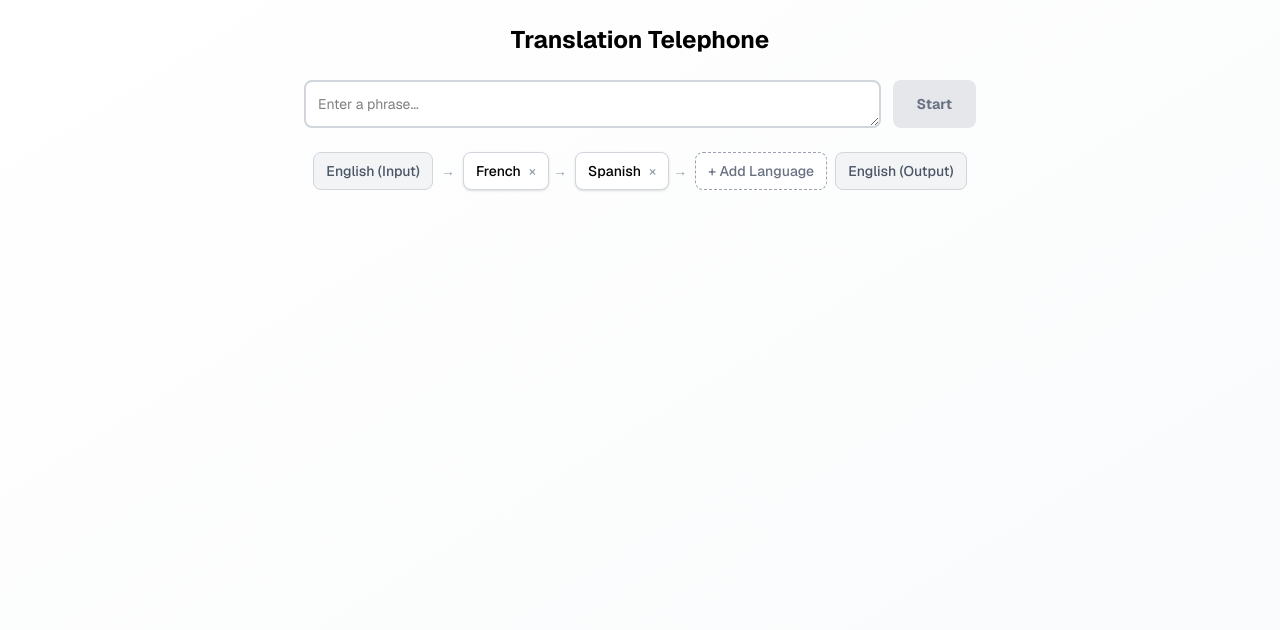
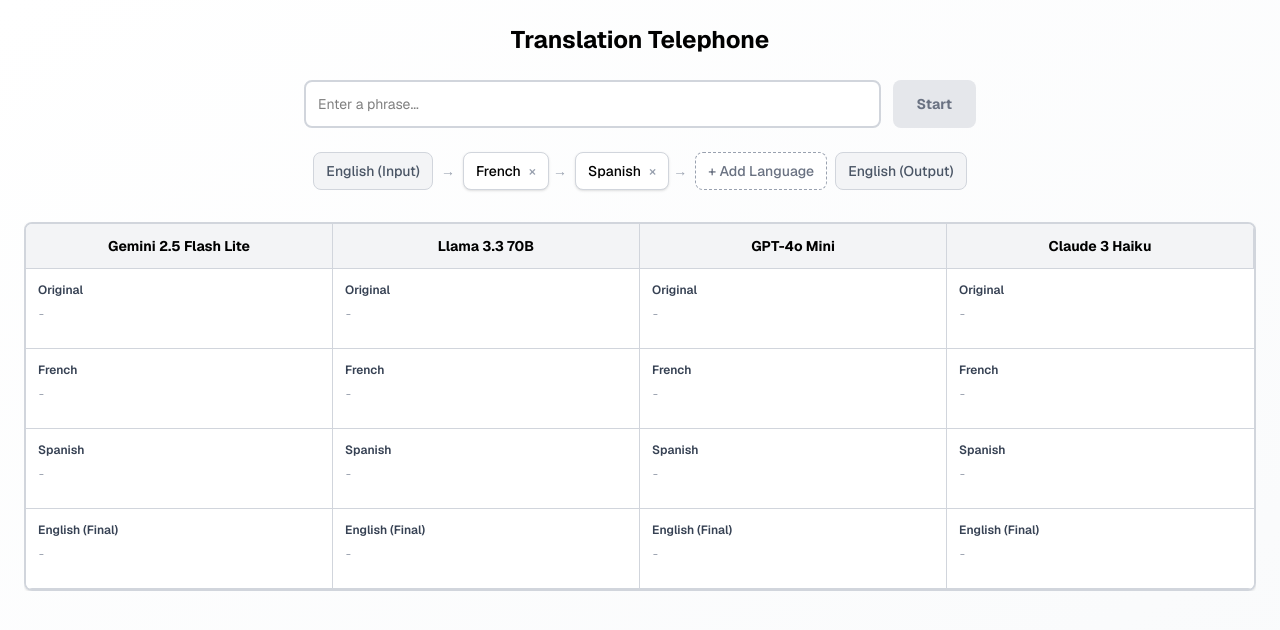
Before and after one commit to khalatevarun/telephone-pg, a Next.js app: page / in a window 1280 px wide. Shown: the top 630 px of the page. Built offline with nearby package versions, Linux system fonts and the light colour scheme.

Commit message:
add more providers | fix streaming

```diff
--- a/src/app/page.tsx
+++ b/src/app/page.tsx
@@ -6,7 +6,7 @@
 
 type ModelStreamState = {
   modelName: string;
-  steps: Record<string, string>; // language -> text
+  steps: Record<number, string>; // stepIndex -> text
   isProcessing: boolean;
   similarity?: number;
 };
@@ -33,7 +33,7 @@
   const [input, setInput] = useState('');
   const [isGameRunning, setIsGameRunning] = useState(false);
   const [streamStates, setStreamStates] = useState<Record<string, ModelStreamState>>({});
-  const [winner, setWinner] = useState<{ modelName: string; similarity: number } | null>(null);
+  const [winners, setWinners] = useState<{ modelName: string; similarity: number }[]>([]);
   const [chain, setChain] = useState<string[]>(['French', 'Spanish']);
 
   const addLanguage = (lang: string) => {
@@ -48,14 +48,14 @@
     if (!input.trim()) return;
 
     setIsGameRunning(true);
-    setWinner(null);
+    setWinners([]);
 
     // Initialize stream states for all models
     const initialStates: Record<string, ModelStreamState> = {};
     COMPETING_MODELS.forEach((model) => {
       initialStates[model.name] = {
         modelName: model.name,
-        steps: { Original: input },
+        steps: { 0: input }, // 0 is Original
         isProcessing: true,
       };
     });
@@ -63,15 +63,6 @@
 
     // Construct the full chain for the server action
     // The server action expects the intermediate steps + the final step (English)
-    // But wait, the server action logic I wrote:
-    // 1. Emits Original
-    // 2. Iterates over chain and translates
-    // 3. Calculates similarity with Original
-    // So if I pass ['French', 'Spanish'], it will translate to French, then Spanish.
-    // Then it calculates similarity between Spanish and Original? No, that's wrong.
-    // The last step MUST be English for the comparison to make sense.
-    // So I should append 'English' to the chain passed to the server.
-
     const serverChain = [...chain.map(lang => ({ lang })), { lang: 'English' }];
 
     try {
@@ -94,7 +85,7 @@
                 modelName: update.modelName,
                 steps: {
                   ...prev[update.modelName]?.steps,
-                  [update.language]: update.text,
+                  [update.stepIndex]: update.text,
                 },
                 isProcessing: !update.isComplete,
                 similarity: update.similarity,
@@ -109,14 +100,17 @@
         })
       );
 
-      // Determine winner
-      let bestResult = results[0];
+      // Determine winner(s)
+      let maxSimilarity = -1;
       for (const result of results) {
-        if (result.similarity > bestResult.similarity) {
-          bestResult = result;
+        if (result.similarity > maxSimilarity) {
+          maxSimilarity = result.similarity;
         }
       }
-      setWinner({ modelName: bestResult.modelName, similarity: bestResult.similarity });
+
+      const winningModels = results.filter(r => Math.abs(r.similarity - maxSimilarity) < 0.0001);
+      setWinners(winningModels);
+
     } catch (error) {
       console.error('Error running game:', error);
       alert('Failed to run the game. Make sure your API key is valid and you have network access.');
@@ -134,13 +128,18 @@
 
         {/* Compact Input Section - Centered */}
         <div className="flex gap-3 mb-6 max-w-2xl mx-auto">
-          <textarea
+          <input
+            type="text"
             id="phrase"
             className="flex-1 bg-white border-2 border-gray-300 rounded-lg p-3 text-black text-sm focus:outline-none focus:border-black focus:ring-2 focus:ring-black focus:ring-opacity-20 transition"
-            rows={1}
             placeholder="Enter a phrase..."
             value={input}
             onChange={(e) => setInput(e.target.value)}
+            onKeyDown={(e) => {
+              if (e.key === 'Enter' && !isGameRunning && input.trim()) {
+                handleStart();
+              }
+            }}
             disabled={isGameRunning}
           />
           <button
@@ -210,7 +209,6 @@
         </div>
 
         {/* Streaming Results Display */}
-        {Object.keys(streamStates).length > 0 && (
         <div className="space-y-4">
             {/* Column-based Streaming Results */}
             <div className="overflow-x-auto">
@@ -218,7 +216,7 @@
                 {/* Model Header Row */}
                 {COMPETING_MODELS.map((model) => {
                   const state = streamStates[model.name];
-                  const isWinner = winner?.modelName === model.name;
+                  const isWinner = winners.some(w => w.modelName === model.name);
                   return (
                     <div
                       key={model.name}
@@ -234,57 +232,39 @@
                 })}
 
                 {/* Language Rows */}
-                {['Original', ...chain, 'English'].map((lang, langIndex) => (
-                  <div key={`lang-${langIndex}`} className="contents">
+                {Array.from({ length: chain.length + 2 }).map((_, stepIndex) => {
+                  // Determine the label for this row
+                  let rowLabel = '';
+                  if (stepIndex === 0) {
+                    rowLabel = 'Original';
+                  } else if (stepIndex === chain.length + 1) {
+                    rowLabel = 'English (Final)';
+                  } else {
+                    // Intermediate steps are 1-based in the loop, but 0-based in the chain array
+                    rowLabel = chain[stepIndex - 1];
+                  }
+
+                  return (
+                    <div key={`step-${stepIndex}`} className="contents">
                       {COMPETING_MODELS.map((model, modelIndex) => {
                         const state = streamStates[model.name];
-                      // Handle duplicate language keys in the steps object if necessary
-                      // But wait, if I have French -> Spanish -> French, the keys in `steps` will overwrite each other?
-                      // Yes, `steps` is Record<string, string>.
-                      // If the chain has duplicate languages, we have a problem.
-                      // We should probably use index-based keys or ensure unique keys.
-                      // But the server emits updates with `language: step.lang`.
-                      // If I have French twice, the second one will overwrite the first in the UI state.
-                      // And the UI renders based on the chain array.
-                      // If I have French (1) and French (2), and the server emits "French", which one is it?
-                      // The server iterates sequentially.
-                      // If I change the server to emit `stepIndex` or something, that would be better.
-                      // But for now, let's assume users won't put the same language twice or if they do, it might be weird.
-                      // Actually, let's fix this properly.
-                      // The server should emit the step index or unique ID.
-                      // But I don't want to change the server protocol too much if I can avoid it.
-                      // Wait, the server emits `language`.
-                      // If I have French -> Spanish -> French.
-                      // 1. Translate to French. Emit { language: 'French' }.
-                      // 2. Translate to Spanish. Emit { language: 'Spanish' }.
-                      // 3. Translate to French. Emit { language: 'French' }.
-                      // The client state `steps` will update 'French' with the latest text.
-                      // The UI maps over `['Original', 'French', 'Spanish', 'French', 'English']`.
-                      // The first 'French' row will show the latest French text (from step 3).
-                      // The second 'French' row will also show the latest French text.
-                      // This is a bug.
-                      // I should probably use the language name as the key for now and assume uniqueness or accept the bug.
-                      // Or I can change the server to emit `stepIndex`.
-                      // Let's stick to the current implementation for now as it's simpler and "good enough" for a demo unless the user specifically tries to break it.
-                      // Actually, the user might want to do English -> French -> English -> French -> English.
-                      // Let's just use the language name for now.
-
-                      const text = state?.steps[lang] || '';
-                      const isWinner = winner?.modelName === model.name;
+                        const text = state?.steps[stepIndex] || '';
+                        const isWinner = winners.some(w => w.modelName === model.name);
                         const isLastCol = modelIndex === COMPETING_MODELS.length - 1;
+                        const isFinalStep = stepIndex === chain.length + 1;
 
                         return (
                           <div
-                          key={`${model.name}-${lang}-${langIndex}`}
+                            key={`${model.name}-${stepIndex}`}
                             className={`border-r border-b border-gray-300 p-3 min-h-20 flex flex-col text-xs leading-relaxed ${
                               isLastCol ? 'border-r-0' : ''
                             } ${
-                            isWinner && lang === 'English' && langIndex === chain.length + 1 // Only highlight the FINAL English
+                              isWinner && isFinalStep
                                 ? 'bg-green-100 border-green-300'
                                 : 'bg-white'
                             }`}
                           >
-                          <div className="font-semibold text-gray-700 mb-1">{lang}</div>
+                            <div className="font-semibold text-gray-700 mb-1">{rowLabel}</div>
                             <p className="break-words flex-1">
                               {text || (
                                 <span className="text-gray-400 italic">
@@ -296,20 +276,20 @@
                         );
                       })}
                     </div>
-                ))}
+                  );
+                })}
               </div>
             </div>
 
             {/* Winner Announcement */}
-            {winner && !isGameRunning && (
+            {winners.length > 0 && !isGameRunning && (
               <div className={`rounded-lg p-4 border-2 border-green-400 bg-green-50 shadow-sm`}>
                 <p className="text-sm font-bold text-green-900">
-                  🏆 {winner.modelName} wins with {(winner.similarity * 100).toFixed(1)}% match
+                  🏆 {winners.map(w => w.modelName).join(' & ')} {winners.length > 1 ? 'win' : 'wins'} with {(winners[0].similarity * 100).toFixed(1)}% match
                 </p>
               </div>
             )}
           </div>
-        )}
       </div>
     </main>
   );
--- a/src/app/streaming-actions.ts
+++ b/src/app/streaming-actions.ts
@@ -6,6 +6,7 @@
 export type StreamUpdate = {
   modelName: string;
   language: string;
+  stepIndex: number;
   text: string;
   isComplete: boolean;
   similarity?: number;
@@ -59,11 +60,14 @@
   yield {
     modelName,
     language: 'Original',
+    stepIndex: 0,
     text: currentText,
     isComplete: false,
   };
 
-  for (const step of chain) {
+  for (let i = 0; i < chain.length; i++) {
+    const step = chain[i];
+    const stepIndex = i + 1;
     try {
       let fullText = '';
 
@@ -79,6 +83,7 @@
         yield {
           modelName,
           language: step.lang,
+          stepIndex,
           text: fullText,
           isComplete: false,
         };
@@ -90,6 +95,7 @@
       yield {
         modelName,
         language: step.lang,
+        stepIndex,
         text: fullText,
         isComplete: true,
       };
@@ -101,6 +107,7 @@
       yield {
         modelName,
         language: step.lang,
+        stepIndex,
         text: `[Error translating to ${step.lang}]`,
         isComplete: true,
       };
@@ -114,6 +121,7 @@
   yield {
     modelName,
     language: 'English',
+    stepIndex: chain.length, // Target the last step (English) to update it with similarity
     text: currentText,
     isComplete: true,
     similarity,
--- a/src/config/models.ts
+++ b/src/config/models.ts
@@ -1,6 +1,6 @@
 // Model configuration for AI Telephone Game
 // Used by both backend (actions.ts) and frontend (page.tsx)
-// Selected: Cheapest model from 3 different providers
+// Selected: Cheapest model from different providers
 
 export const COMPETING_MODELS = [
   {
@@ -14,6 +14,18 @@
     modelId: 'groq/llama-3.3-70b-versatile',
     provider: 'Groq',
     pricing: '$0.05/M input',
+  },
+  {
+    name: 'GPT-4o Mini',
+    modelId: 'openai/gpt-4o-mini',
+    provider: 'OpenAI',
+    pricing: '$0.15/M input',
+  },
+  {
+    name: 'Claude 3 Haiku',
+    modelId: 'anthropic/claude-3-haiku-20240307',
+    provider: 'Anthropic',
+    pricing: '$0.25/M input',
   }
 ];
 
```
Also changed, not shown: 1 other file (tests, documents, lock files or other folders). Lines whose indentation alone changed are shown as unchanged.
